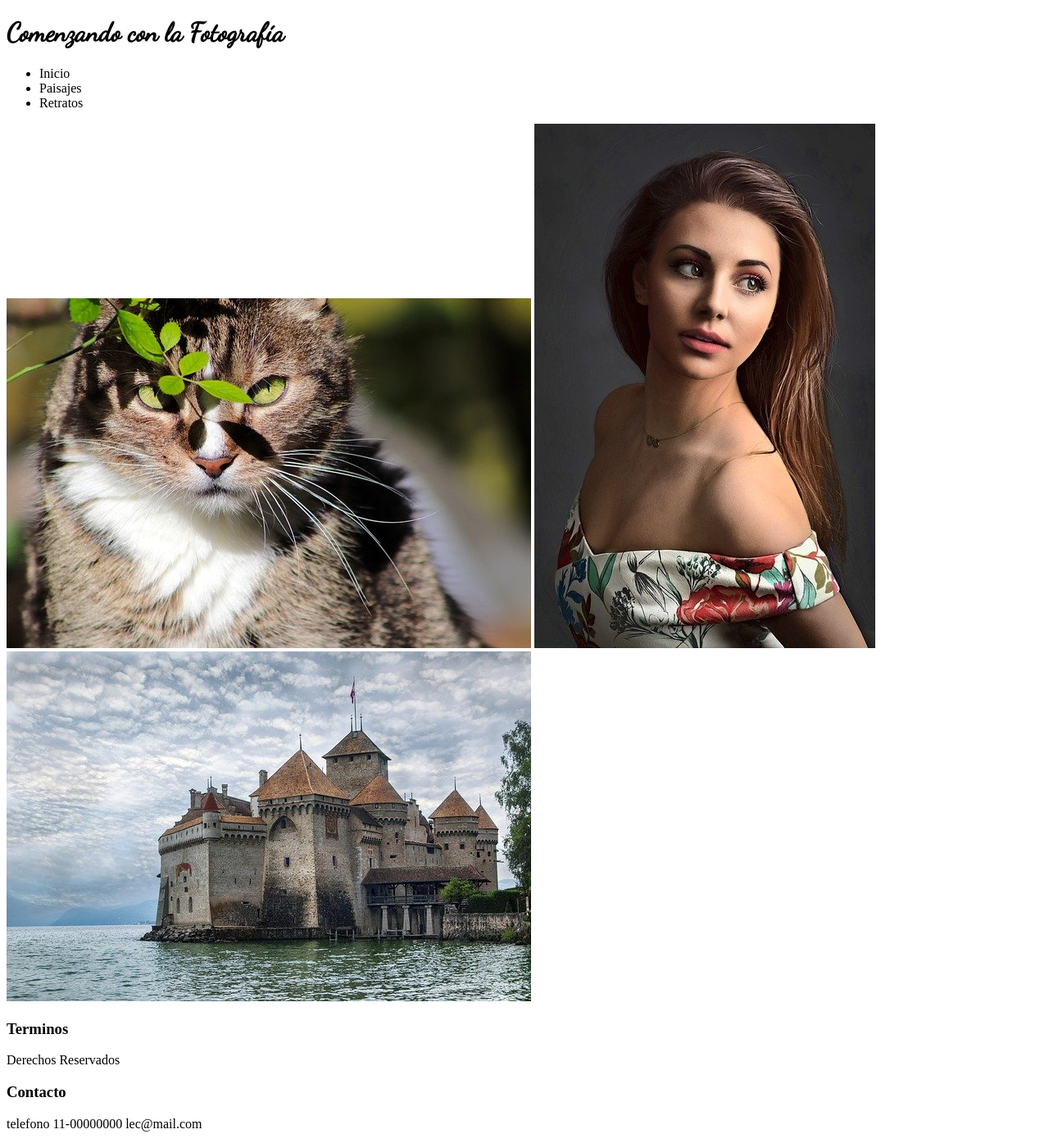
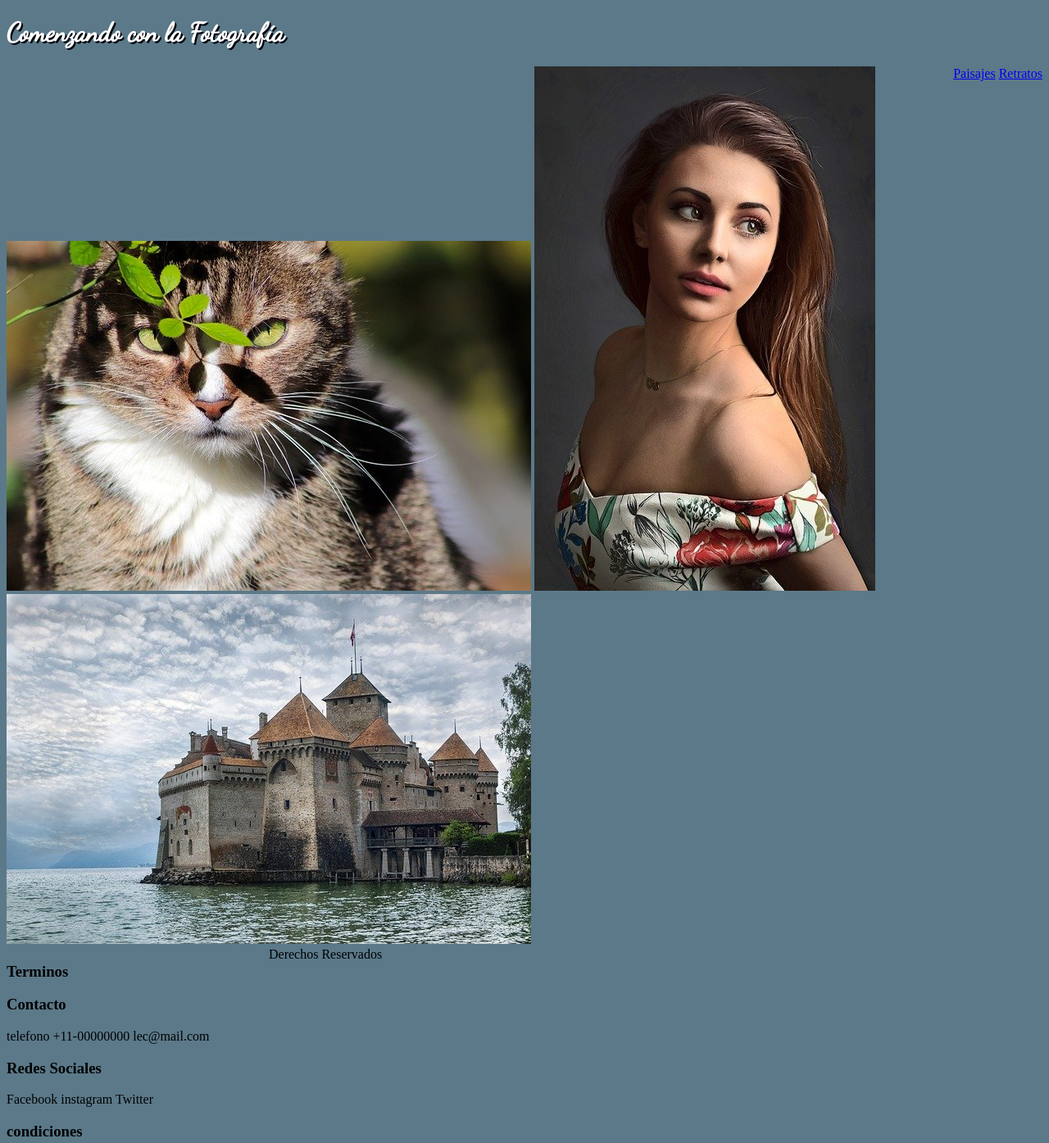
Before and after one commit to luiscarlucci/nextu, a plain HTML site: page Evaluacion Final CSS3_Luis Carlucci/index.html in a window 1280 px wide. Shown: the top 1395 px of the page at 82% size. Drawn offline with Linux system fonts and the light colour scheme.

Commit message:
pagina principal CSS
aplicando decoraciones a la pagina principal

```diff
--- a/Evaluacion Final CSS3_Luis Carlucci/CSS/master.css
+++ b/Evaluacion Final CSS3_Luis Carlucci/CSS/master.css
@@ -1,14 +1,21 @@
 
-header{
-  background-color: ;
+body{
+  background-color: #5b7989;
 }
-h1 {
+header h1{
+  background-color:#5b7989;
+  text-align:left;
   font-family: Dancing Script ;
+  border-top: 10px;
+  color: white;
+  text-shadow:2px 2px #02010a;
 }
-footer{
-
+#menu-principal{
+  text-align: right;
+  color: white;
+  float: right;
 }
-.columns {
+.column1 {
 
     -webkit-column-count: 4; /* Chrome, Safari, Opera */
     -moz-column-count: 4; /* Firefox */
--- a/Evaluacion Final CSS3_Luis Carlucci/index.html
+++ b/Evaluacion Final CSS3_Luis Carlucci/index.html
@@ -3,23 +3,17 @@
   <head>
     <meta charset="utf-8">
     <title>Comenzando con la Fotografía</title>
-    <link href="https://fonts.googleapis.com/css?family=Dancing+Script&display=swap" rel="stylesheet" type="text/css">
-    <link rel="stylesheet" href="/css/master.css">
+    <link rel="stylesheet" href="css/master.css">
   </head>
 
   <body>
+    <link href="https://fonts.googleapis.com/css?family=Dancing+Script&display=swap" rel="stylesheet" type="text/css">
     <header>
           <h1>Comenzando con la Fotografía</h1>
           <navbar id="menu-principal">
-            <ul>
-
-              <li>Inicio</li>
-              <li>Paisajes</li>
-              <li>Retratos</li>
-
-            </ul>
+            <a href="paisajes.html">Paisajes</a>
+            <a href="retratos.html">Retratos</a>
           </navbar>
-
     </header>
     <img src="image/cat.jpg" alt="Gato imagen central">
     <img src="image/girl.jpg" alt="imagen retrato izquierdo">
@@ -28,16 +22,16 @@
       <div class="column1">
         <h3>Terminos</h3>Derechos Reservados <br>
       </div>
-      <div>
-      <h3>Contacto</h3><p>telefono 11-00000000
+      <div class="column2">
+      <h3>Contacto</h3><p>telefono +11-00000000
       lec@mail.com</p>
       </div>
-      <div>
+      <div class="column3">
       <h3>Redes Sociales</h3> <p>Facebook
       instagram
       Twitter</p>
       </div>
-      <div>
+      <div class="column4">
       <h3>condiciones</h3>
       </div>
 
```
Also changed, not shown: Evaluacion Final CSS3_Luis Carlucci/paisajes.html (+1 -0 lines), Evaluacion Final CSS3_Luis Carlucci/retratos.html (+1 -0 lines).
